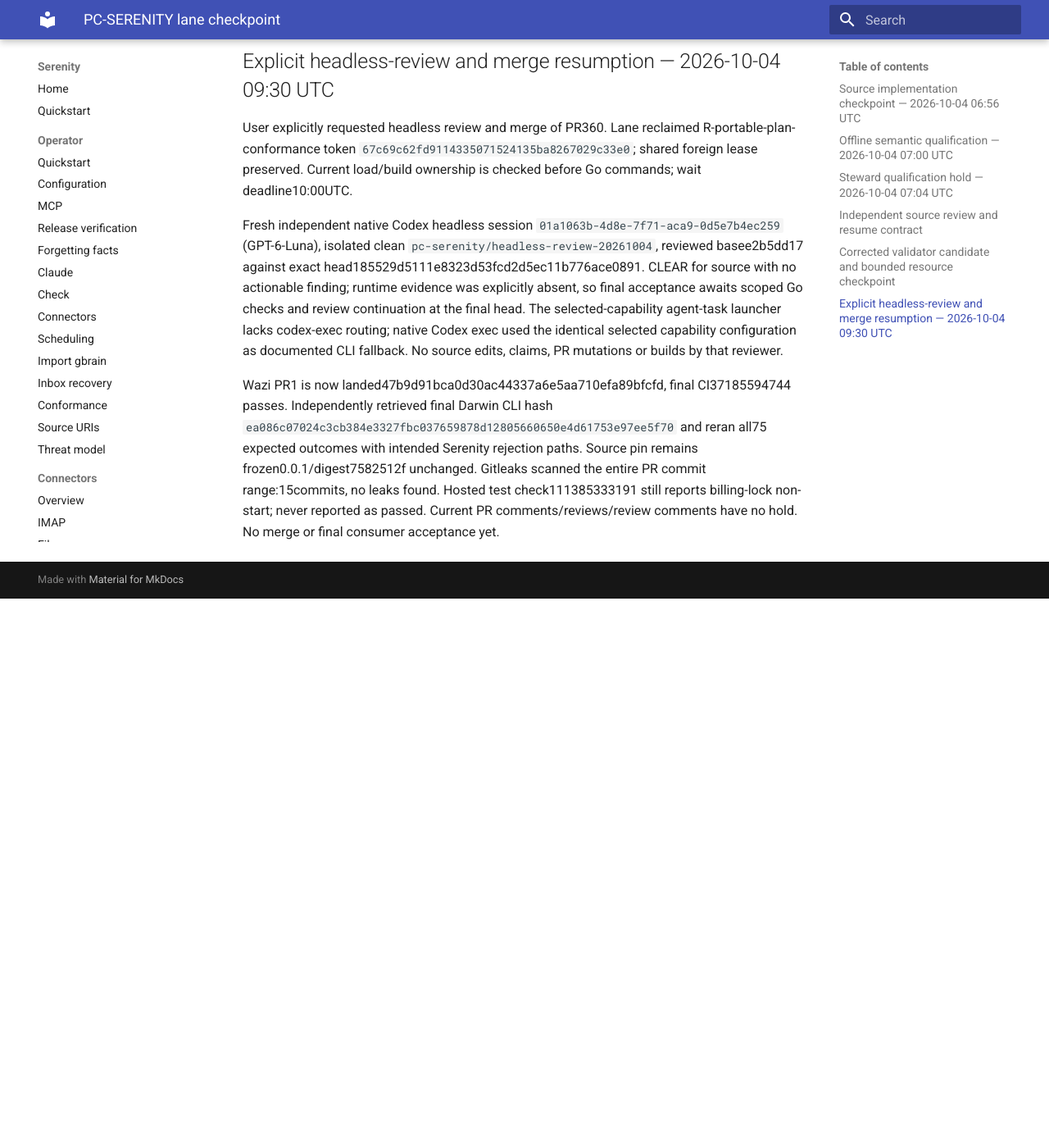
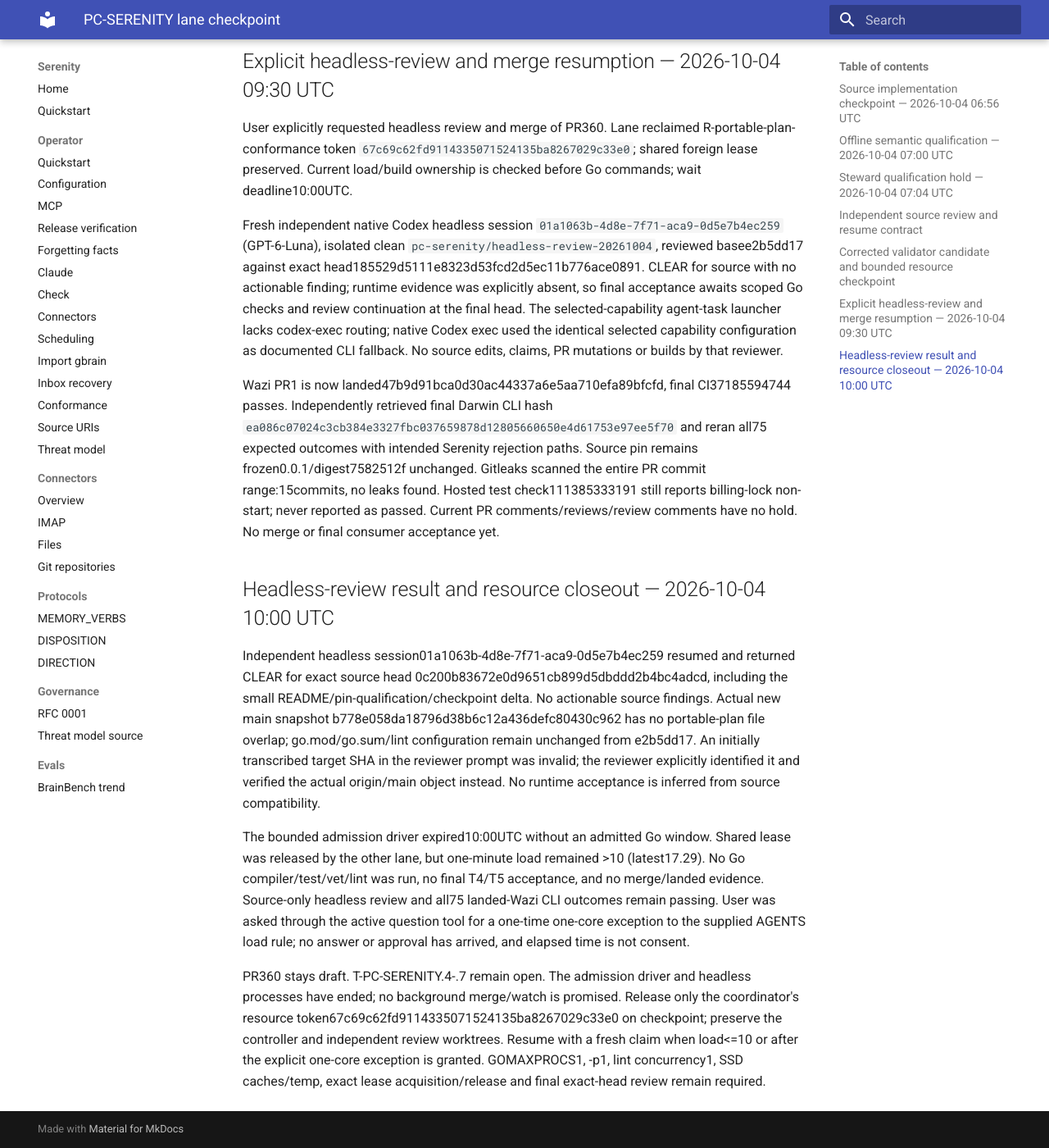
Before and after one commit to sirerun/serenity, an MkDocs documentation site: the page built from docs/plans/portable-plan-conformance-checkpoint-20261004.md, in a window 1280 px wide and 1400 px high, scrolled down 4175 px. Shown: the whole window at 82% size. Built offline with MkDocs 1.6.1 and Material for MkDocs 9.7.7, drawn with Linux system fonts in a browser that asks for light colours; before the commit the page ends 4905 px from its top, so only the background shows below that.

Commit message:
docs: record fresh headless review and unresolved Go admission

```diff
--- a/docs/plans/portable-plan-conformance-checkpoint-20261004.md
+++ b/docs/plans/portable-plan-conformance-checkpoint-20261004.md
@@ -182,3 +182,30 @@ Gitleaks scanned the entire PR commit range:15commits, no leaks found.
 Hosted test check111385333191 still reports billing-lock non-start; never
 reported as passed. Current PR comments/reviews/review comments have no hold.
 No merge or final consumer acceptance yet.
+
+## Headless-review result and resource closeout — 2026-10-04 10:00 UTC
+
+Independent headless session01a1063b-4d8e-7f71-aca9-0d5e7b4ec259 resumed
+and returned CLEAR for exact source head 0c200b83672e0d9651cb899d5dbddd2b4bc4adcd, including the
+small README/pin-qualification/checkpoint delta. No actionable source findings.
+Actual new main snapshot b778e058da18796d38b6c12a436defc80430c962 has no portable-plan
+file overlap; go.mod/go.sum/lint configuration remain unchanged from e2b5dd17.
+An initially transcribed target SHA in the reviewer prompt was invalid; the
+reviewer explicitly identified it and verified the actual origin/main object
+instead. No runtime acceptance is inferred from source compatibility.
+
+The bounded admission driver expired10:00UTC without an admitted Go window.
+Shared lease was released by the other lane, but one-minute load remained >10
+(latest17.29). No Go compiler/test/vet/lint was run, no final T4/T5 acceptance,
+and no merge/landed evidence. Source-only headless review and all75 landed-Wazi
+CLI outcomes remain passing. User was asked through the active question tool
+for a one-time one-core exception to the supplied AGENTS load rule; no answer
+or approval has arrived, and elapsed time is not consent.
+
+PR360 stays draft. T-PC-SERENITY.4-.7 remain open. The admission driver and
+headless processes have ended; no background merge/watch is promised.
+Release only the coordinator's resource token67c69c62fd9114335071524135ba8267029c33e0
+on checkpoint; preserve the controller and independent review worktrees.
+Resume with a fresh claim when load<=10 or after the explicit one-core
+exception is granted. GOMAXPROCS1, -p1, lint concurrency1, SSD caches/temp,
+exact lease acquisition/release and final exact-head review remain required.
```
